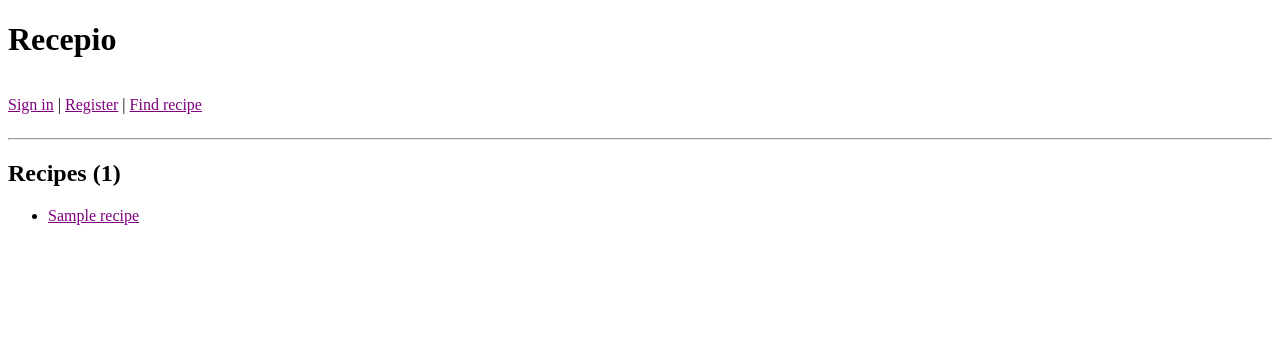
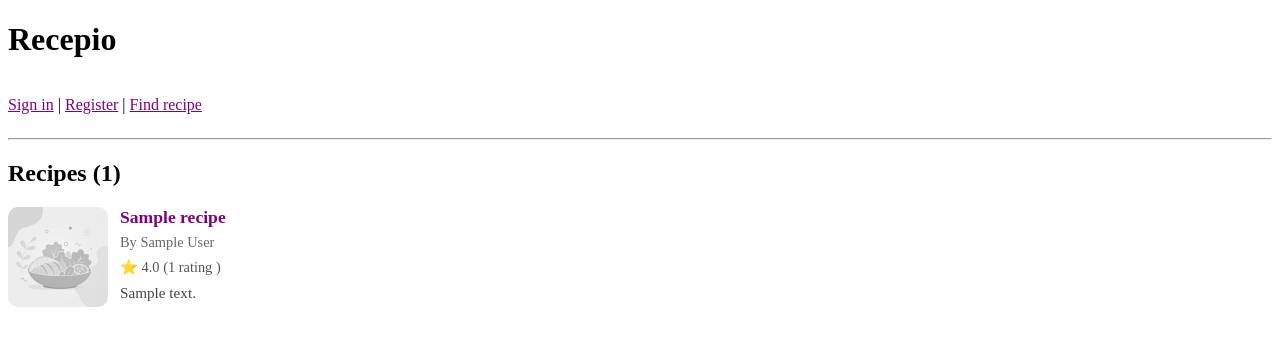
Before and after one commit to dopamiini/food-recipes, a Flask app: template templates/index.html in a window 1280 px wide. Shown: the top 346 px of the page. Run offline with Flask 3, Linux system fonts and the light colour scheme; the template is opened without the code that fills it: most values are stand-ins (such as "Sample title", 1, 10 or a date in 2020).

Commit message:
Formatted index.html.

```diff
--- a/app.py
+++ b/app.py
@@ -108,7 +108,7 @@ def validate_recipe_form():
 def index():
     message, message_type = get_flash_messages()
 
-    all_recipes = recipes.get_recipes()
+    all_recipes = recipes.get_recipes_with_images()
 
     return render_template(
         "index.html",
--- a/static/css/main.css
+++ b/static/css/main.css
@@ -57,3 +57,73 @@ nav p {
     font: inherit;
     cursor: pointer;
 }
+
+.recipe-list {
+    display: flex;
+    flex-direction: column;
+    gap: 20px;
+    padding: 0;
+    list-style: none;
+}
+
+.recipe-card {
+    display: flex;
+    flex-direction: row;
+    align-items: flex-start;
+    gap: 12px;
+    list-style: none;
+}
+
+.recipe-link {
+    display: block;
+    flex-shrink: 0;
+}
+
+.recipe-image {
+    display: block;
+    width: 100px;
+    height: 100px;
+    object-fit: cover;
+    border-radius: 10px;
+}
+
+.recipe-info {
+    display: flex;
+    flex-direction: column;
+    align-items: flex-start;
+    gap: 6px;
+}
+
+.recipe-title {
+    font-size: 1.1rem;
+    font-weight: bold;
+    color: inherit;
+    text-decoration: none;
+}
+
+.recipe-author {
+    font-size: 0.9rem;
+    color: #666;
+}
+
+.recipe-author a {
+    color: inherit;
+    text-decoration: none;
+}
+
+.recipe-author a:hover {
+    text-decoration: underline;
+}
+
+.recipe-rating {
+    font-size: 0.9rem;
+    color: #555;
+    margin-top: 2px;
+}
+
+.recipe-description {
+    font-size: 0.95rem;
+    color: #444;
+    line-height: 1.4;
+    max-width: 600px;
+}
--- a/templates/index.html
+++ b/templates/index.html
@@ -36,9 +36,39 @@
   {% endif %}
   <h2>Recipes ({{ recipes|length }})</h2>
   {% if recipes %}
-    <ul>
+    <ul class="recipe-list">
     {% for recipe in recipes %}
-      <li><a href="/recipe/{{ recipe.id }}">{{ recipe.title }}</a></li>
+      <li class="recipe-card">
+        <a href="/recipe/{{ recipe.id }}" class="recipe-link">
+          {% if recipe.has_image %}
+            <img src="/recipe_image/{{ recipe.id }}" alt="Photo of {{ recipe.title }}" class="recipe-image">
+          {% else %}
+            <img src="{{ url_for('static', filename='images/default.png') }}" alt="Recipe default img" class="recipe-image">
+          {% endif %}
+        </a>
+        <div class="recipe-info">
+          <a href="/recipe/{{ recipe['id'] }}" class="recipe-title">{{ recipe['title'] }}</a>
+          <span class="recipe-author">
+            By <a href="/user/{{ recipe['user_id'] }}">{{ recipe['author'] }}</a>
+          </span>
+          <div class="recipe-rating">
+          {% if recipe["rating_count"] > 0 %}
+            ⭐ {{ "%.1f"|format(recipe["avg_rating"]) }}
+            ({{ recipe["rating_count"] }}
+            {% if recipe["rating_count"] == 1 %}
+              rating
+            {% else %}
+              ratings
+            {% endif %})
+          {% else %}
+            No ratings yet
+          {% endif %}
+          </div>
+          <div class="recipe-description">
+            {{ recipe["description"] }}
+          </div>
+        </div>
+      </li>
     {% endfor %}
     </ul>
   {% else %}
```
Also changed, not shown: recipes.py (+32 -5 lines), templates/show_recipe.html (line endings or trailing spaces).
